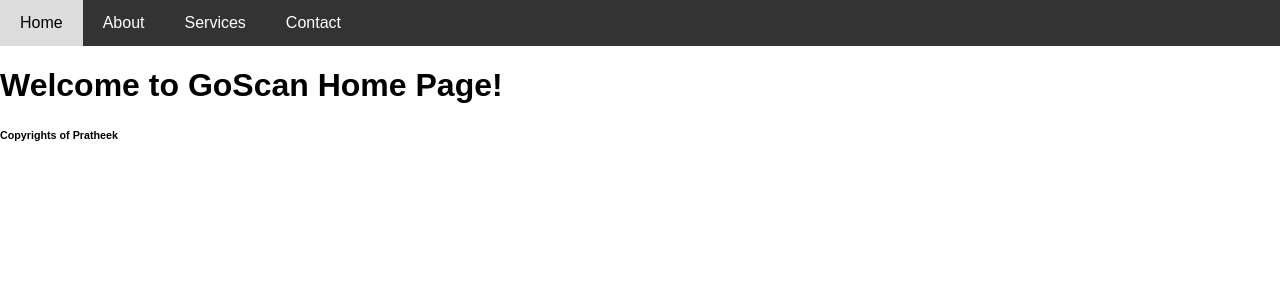
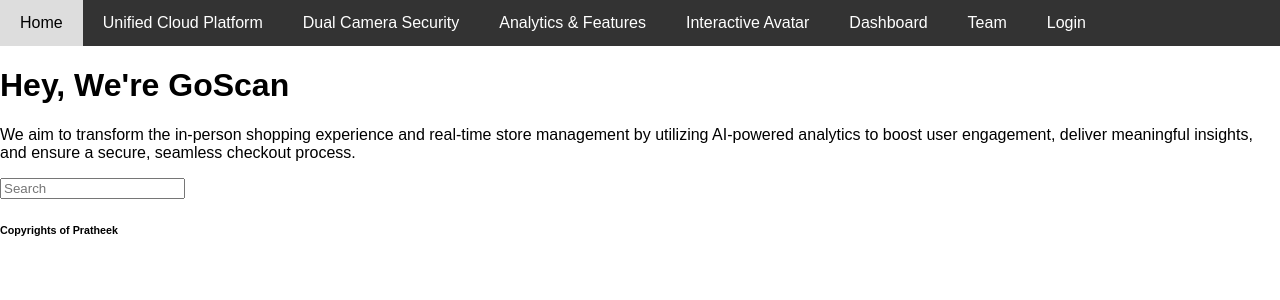
Before and after one commit to goscan-app/goscan-app.github.io, a React (Vite) app: page / in a window 1280 px wide. Shown: the top 300 px of the page. Built offline with nearby package versions, Linux system fonts and the light colour scheme.

Commit message:
Update App.tsx

```diff
--- a/src/App.tsx
+++ b/src/App.tsx
@@ -3,17 +3,35 @@ import './App.css'
 function App() {
   return (
     <>
-       <div className="navbar">
+      {/* Navbar */}
+      <div className="navbar">
         <a href="#home">Home</a>
-        <a href="#about">About</a>
-        <a href="#services">Services</a>
-        <a href="#contact">Contact</a>
+        <a href="#cloud-platform">Unified Cloud Platform</a>
+        <a href="#security">Dual Camera Security</a>
+        <a href="#analytics">Analytics & Features</a>
+        <a href="#avatar">Interactive Avatar</a>
+        <a href="#dashboard">Dashboard</a>
+        <a href="#team">Team</a>
+        <a href="#login">Login</a>
       </div>
 
-      <h1>Welcome to GoScan Home Page!</h1>
+      {/* Main Content */}
+      <div className="main-content">
+        <h1>Hey, We're GoScan</h1>
+        <p>
+          We aim to transform the in-person shopping experience and real-time store management by utilizing AI-powered analytics to boost user engagement, deliver meaningful insights, and ensure a secure, seamless checkout process.
+        </p>
+
+        {/* Search Bar */}
+        <div className="search-bar">
+          <input type="text" placeholder="Search" />
+        </div>
+      </div>
+
       <h6>Copyrights of Pratheek</h6>
     </>
-  )
+  );
 }
 
+
 export default App
```
